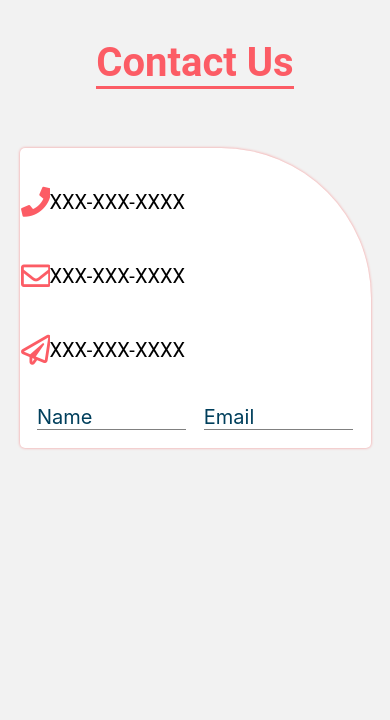
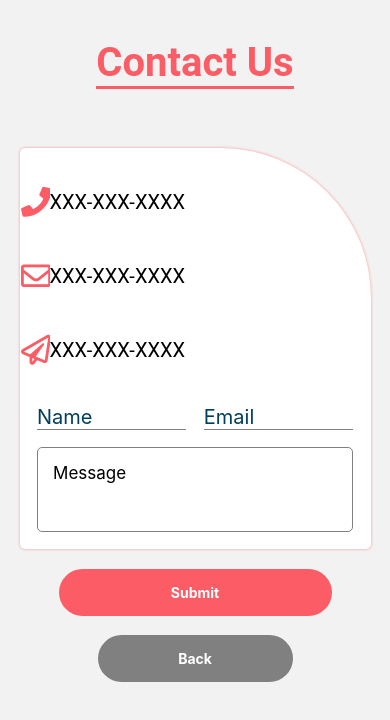
Before and after one commit to 1homsi/Quakly, a React Native app: screen /About in a window 390 px wide. Shown: the top 720 px of the page. Built offline with nearby package versions, Linux system fonts and the light colour scheme; no server answers; the database is empty.

Commit message:
about us 95% complete

```diff
--- a/src/screens/AboutUs.js
+++ b/src/screens/AboutUs.js
@@ -1,14 +1,21 @@
-import { StyleSheet, SafeAreaView, Text, TextInput, View } from 'react-native'
+import {
+  StyleSheet,
+  TouchableOpacity,
+  SafeAreaView,
+  Text,
+  TextInput,
+  View,
+} from "react-native";
 import { Icon } from "react-native-elements";
-import React from 'react'
+import React from "react";
+import { useNavigation } from "@react-navigation/native";
 
 const AboutUs = () => {
-    const [focus, setFocus] = React.useState(false);
+  const navigation = useNavigation();
+
   return (
-        <SafeAreaView>
-            <Text style={styles.title}>
-                Contact Us
-            </Text>
+    <SafeAreaView style={styles.safeArea}>
+      <Text style={styles.title}>Contact Us</Text>
       <View style={styles.mainCard}>
         <View style={styles.info}>
           <Icon
@@ -18,10 +25,7 @@ const AboutUs = () => {
             type="font-awesome-5"
             size={30}
           />
-                    <Text style={styles.info_text}>
-                        XXX-XXX-XXXX
-                    </Text>
-
+          <Text style={styles.info_text}>XXX-XXX-XXXX</Text>
         </View>
         <View style={styles.info}>
           <Icon
@@ -31,9 +35,7 @@ const AboutUs = () => {
             type="font-awesome-5"
             size={30}
           />
-                    <Text style={styles.info_text}>
-                        XXX-XXX-XXXX
-                    </Text>
+          <Text style={styles.info_text}>XXX-XXX-XXXX</Text>
         </View>
         <View style={styles.info}>
           <Icon
@@ -43,91 +45,125 @@ const AboutUs = () => {
             type="font-awesome-5"
             size={30}
           />
-                    <Text style={styles.info_text}>
-                        XXX-XXX-XXXX
-                    </Text>
-
+          <Text style={styles.info_text}>XXX-XXX-XXXX</Text>
         </View>
         <View style={styles.info}>
+          <TextInput placeholder="Name" style={styles.input} />
+          <TextInput placeholder="Email" style={styles.input} />
+        </View>
         <TextInput
-                        placeholder='Name'
-                        style={styles.input}
-                    />
-                    <TextInput
-                        placeholder='Email'
-                        style={styles.input}
-                        onFocus={() => setFocus(!focus)}
+          placeholder="Message"
+          style={styles.input_field}
+          textAlignVertical="top"
+          multiline={true}
         />
       </View>
-            </View>
+      <TouchableOpacity style={styles.button}>
+        <Text style={styles.buttonText}>Submit</Text>
+      </TouchableOpacity>
+      <TouchableOpacity
+        onPress={() => navigation.replace("Option")}
+        style={styles.buttonOutline}
+      >
+        <Text style={styles.buttonText}>Back</Text>
+      </TouchableOpacity>
     </SafeAreaView>
-    )
-}
+  );
+};
 
-export default AboutUs
-
-// onFocus() {
-//     this.setState({
-//         color: '#fc5c65'
-//     })
-// }
+export default AboutUs;
 
 const styles = StyleSheet.create({
   mainCard: {
-        marginLeft: '5%',
-        marginRight: '5%',
-        marginTop: '15%',
-        height: '70%',
-        width: '90%',
-        backgroundColor: '#fff',
+    marginLeft: "5%",
+    marginRight: "5%",
+    marginTop: "15%",
+    height: "60%",
+    width: "90%",
+    backgroundColor: "#fff",
     borderTopRightRadius: 150,
     borderRadius: 5,
     shadowOpacity: 0.4,
     shadowRadius: 3,
     shadowColor: "red",
     elevation: 10,
-
-
-
   },
   title: {
-        marginLeft: 'auto',
-        marginRight: 'auto',
-        fontFamily: 'Roboto',
+    marginLeft: "auto",
+    marginRight: "auto",
+    fontFamily: "Roboto",
     fontSize: 40,
-        fontWeight: 'bold',
+    fontWeight: "bold",
     borderBottomWidth: 3,
-        borderBottomColor: '#fc5c65',
-        color: '#fc5c65',
-        marginTop: '10%',
+    borderBottomColor: "#fc5c65",
+    color: "#fc5c65",
+    marginTop: "10%",
   },
   iconPlus: {
-
-        marginTop: '10%',
-        marginBottom: '10%',
-        color: '#fc5c65',
-        marginLeft: '10%',
+    marginTop: "10%",
+    marginBottom: "10%",
+    color: "#fc5c65",
+    marginLeft: "10%",
   },
   info: {
-        flexDirection: 'row',
-        marginTop: '10%',
+    flexDirection: "row",
+    marginTop: "10%",
   },
   info_text: {
-        marginTop: '2%',
-        fontFamily: 'Roboto',
+    marginTop: "2%",
+    fontFamily: "Roboto",
     fontSize: 20,
-
   },
   input: {
-        width: '42.5%',
-        marginLeft: '5%',
-        color: '#003f5c',
+    width: "42.5%",
+    marginLeft: "5%",
+    color: "#003f5c",
     fontSize: 20,
     borderBottomWidth: 1,
-        borderBottomColor: 'grey',
-        // onfocus: {
-        //     borderBottomColor: '#fc5c65',
-        //     color: '#fc5c65',
-        // }
+    borderBottomColor: "grey",
   },
-})
+  input_field: {
+    width: "90%",
+    marginLeft: "5%",
+    borderWidth: 1,
+    borderColor: "grey",
+    marginTop: "5%",
+    height: "30%",
+    borderRadius: 5,
+    fontSize: 17,
+    padding: 15,
+    marginBottom: "5%",
+  },
+  buttonText: {
+    color: "white",
+    fontWeight: "700",
+  },
+  buttonOutline: {
+    backgroundColor: "gray",
+    padding: 15,
+    borderRadius: 30,
+    alignItems: "center",
+    width: "50%",
+    justifyContent: "center",
+    alignItems: "center",
+    marginLeft: "auto",
+    marginRight: "auto",
+    marginTop: "5%",
+  },
+
+  button: {
+    backgroundColor: "#fc5c65",
+    padding: 15,
+    borderRadius: 30,
+    alignItems: "center",
+    width: "70%",
+    justifyContent: "center",
+    alignItems: "center",
+    marginLeft: "auto",
+    marginRight: "auto",
+    marginTop: "5%",
+  },
+  safeArea: {
+    width: "100%",
+  },
+});
```
Lines whose indentation alone changed are shown as unchanged.
